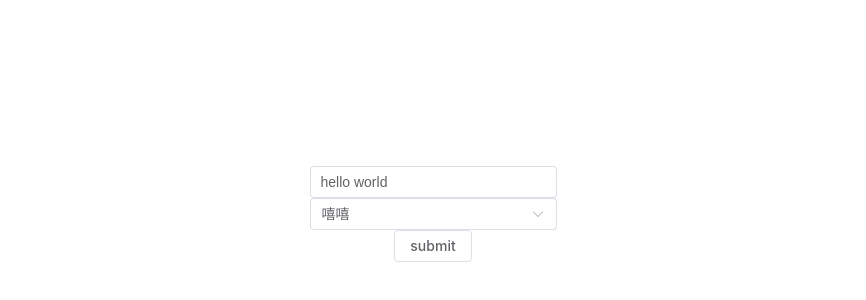
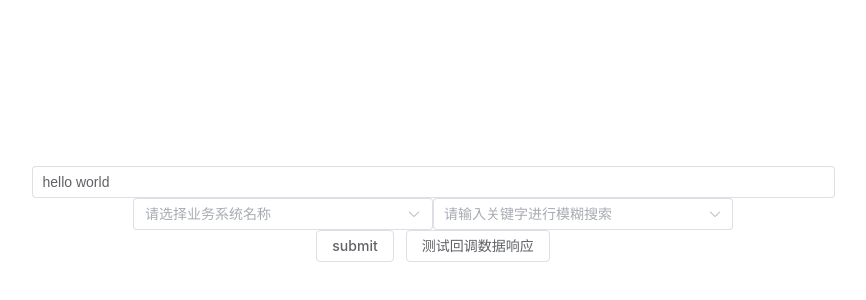
Before and after one commit to whidy/nest-component-study, a Vue app: page / in a window 1280 px wide. Shown: the part 186-486 px from the top of the page, without its empty margins (207-1073 px from the left). Built offline with nearby package versions, Linux system fonts and the light colour scheme.

Commit message:
调整数据结构，优化ElCascader

```diff
--- a/src/App.vue
+++ b/src/App.vue
@@ -1,5 +1,5 @@
 <script setup>
-import { ref, reactive } from "vue";
+import { ref, reactive, toRef } from "vue";
 import HelloWorld from "./components/HelloWorld.vue";
 import nestElInputVue from "./components/nest-elinput.vue";
 import nestElInput from "./components/nest-elinput";
@@ -10,49 +10,167 @@ const syncText = ref("sync");
 const state = reactive({
   filter: {
     title: "hello world",
-    organization_id: 1,
+    organization_id: "",
+    service_version: "",
   },
   option: [
     {
       label: "嘻嘻",
-      value: 1,
+      value: "1",
     },
     {
       label: "谷歌",
-      value: 2,
+      value: "2",
     },
   ],
-  option2: [],
+  callbackOptions: [],
 });
 
-setTimeout(() => {
-  state.option2 = [
+const changeData = (val) => {
+  console.log("changeData", val);
+  state.option = [
     {
-      label: "嘻嘻",
-      value: 1,
+      label: "bbbbbb",
+      value: "1",
     },
     {
-      label: "谷歌",
-      value: 2,
+      label: "xxxxxx",
+      value: "2",
     },
   ];
+};
+
+setTimeout(() => {
+  state.callbackOptions = [
+    {
+      name: "嘻嘻aaa",
+      id: "1",
+      Child: [
+        {
+          name: "icc",
+          id: "1-1",
+          Child: null,
+        },
+      ],
+    },
+    {
+      name: "谷歌",
+      id: "2",
+      Child: null,
+    },
+  ];
+  // state.callbackOptions = [
+  //   {
+  //     value: "guide",
+  //     label: "Guide",
+  //     children: [
+  //       {
+  //         value: "disciplines",
+  //         label: "Disciplines",
+  //         children: [
+  //           {
+  //             value: "consistency",
+  //             label: "Consistency",
+  //           },
+  //           {
+  //             value: "feedback",
+  //             label: "Feedback",
+  //           },
+  //           {
+  //             value: "efficiency",
+  //             label: "Efficiency",
+  //           },
+  //           {
+  //             value: "controllability",
+  //             label: "Controllability",
+  //           },
+  //         ],
+  //       },
+  //       {
+  //         value: "navigation",
+  //         label: "Navigation",
+  //         children: [
+  //           {
+  //             value: "side nav",
+  //             label: "Side Navigation",
+  //           },
+  //           {
+  //             value: "top nav",
+  //             label: "Top Navigation",
+  //           },
+  //         ],
+  //       },
+  //     ],
+  //   },
+  //   {
+  //     value: "resource",
+  //     label: "Resource",
+  //     children: [
+  //       {
+  //         value: "axure",
+  //         label: "Axure Components",
+  //       },
+  //       {
+  //         value: "sketch",
+  //         label: "Sketch Templates",
+  //       },
+  //       {
+  //         value: "docs",
+  //         label: "Design Documentation",
+  //       },
+  //     ],
+  //   },
+  // ];
 }, 1000);
 
 const filterConfig = [
   {
     title: "业务系统名称",
     keyName: "title",
-    placeholder: "请输入名称",
-    type: "el-input",
+    nestComponentName: "el-input",
+    nestComponentAttributes: {
+      placeholder: "请输入名称",
+    },
   },
   {
     title: "业务系统名称",
     keyName: "organization_id",
-    placeholder: "请选择业务系统名称",
-    type: "el-select",
-    width: "300px",
-    filterable: true,
-    options: state.option,
+    nestComponentName: "el-select",
+    nestComponentAttributes: {
+      placeholder: "请选择业务系统名称",
+      width: "300px",
+      filterable: true,
+      options: toRef(state, "option"),
+    },
+  },
+  {
+    title: "所属业务系统",
+    keyName: "service_version",
+    nestComponentName: "el-cascader",
+    nestComponentAttributes: {
+      placeholder: "请输入关键字进行模糊搜索",
+      width: "300px",
+      filterable: true,
+      props: {
+        expandTrigger: "hover",
+        label: "name",
+        value: "id",
+        emitPath: false,
+        children: "Child",
+      },
+      clearable: true,
+      "collapse-tags": true,
+      options: toRef(state, "callbackOptions"),
+      onChange: changeData,
+      slot: { tagName: "span", attributes: {}, children: "" }
+      // slots: [
+      //   {
+      //     slotName: "default",
+      //     slotData: {},
+      //     slotContent: { tagName: "span", attributes: {}, children: "" },
+      //   },
+      // ],
+    },
   },
 ];
 
@@ -62,7 +180,90 @@ const testt = (e) => {
 
 const submit = () => {
   console.log(state.filter);
-}
+};
+
+const testCallback = () => {
+  state.callbackOptions = [
+    // {
+    //   name: "嘻嘻bbb",
+    //   value: "1",
+    //   Child: [
+    //     {
+    //       name: "icc",
+    //       value: "1-1",
+    //       Child: null,
+    //     },
+    //   ],
+    // },
+    // {
+    //   name: "谷歌",
+    //   value: "2",
+    //   Child: null,
+    // },
+    {
+      value: "guide",
+      label: "Guide",
+      children: [
+        {
+          value: "disciplines",
+          label: "Disciplines",
+          children: [
+            {
+              value: "consistency",
+              label: "Consistency",
+            },
+            {
+              value: "feedback",
+              label: "Feedback",
+            },
+            {
+              value: "efficiency",
+              label: "Efficiency",
+            },
+            {
+              value: "controllability",
+              label: "Controllability",
+            },
+          ],
+        },
+        {
+          value: "navigation",
+          label: "Navigation",
+          children: [
+            {
+              value: "side nav",
+              label: "Side Navigation",
+            },
+            {
+              value: "top nav",
+              label: "Top Navigation",
+            },
+          ],
+        },
+      ],
+    },
+    {
+      value: "resource",
+      label: "Resource",
+      children: [
+        {
+          value: "axure",
+          label: "Axure Components",
+        },
+        {
+          value: "sketch",
+          label: "Sketch Templates",
+        },
+        {
+          value: "docs",
+          label: "Design Documentation",
+        },
+      ],
+    },
+  ];
+  console.log(state.callbackOptions.length);
+  console.log(filterConfig[2].nestComponentAttributes.options.length);
+};
 </script>
 
 <template>
@@ -77,6 +278,8 @@ const submit = () => {
   <nest :config="filterConfig" v-model="state.filter"></nest>
   <!-- <HelloWorld msg="Vite + Vue" /> -->
   <el-button @click="submit">submit</el-button>
+
+  <el-button @click="testCallback">测试回调数据响应</el-button>
 </template>
 
 <style scoped>
--- a/src/components/nest.js
+++ b/src/components/nest.js
@@ -1,65 +1,38 @@
-import { h, computed } from "vue";
-import { ElInput, ElOption, ElSelect } from "element-plus";
+import { h, toRaw } from "vue";
+import { ElInput, ElOption, ElSelect, ElCascader } from "element-plus";
 
 export default {
+  name: "filter-group",
   props: ["config", "modelValue"],
-  // emit: ["update:modelValue"],
   setup(props) {
-    // const newFilter = computed(() => props.modelValue);
     return () =>
       h(
         "div",
         { class: "test" },
-        // [
-        //   h(ElInput, {
-        //     modelValue: newFilter.value[props.config[0].keyName],
-        //     "onUpdate:modelValue": (value) => {
-        //       newFilter.value[props.config[0].keyName] = value;
-        //     },
-        //   }),
-        //   h(
-        //     ElSelect,
-        //     {
-        //       modelValue: newFilter.value[props.config[1].keyName],
-        //       "onUpdate:modelValue": (value) => {
-        //         newFilter.value[props.config[1].keyName] = value;
-        //       },
-        //     },
-        //     () => [
-        //       h(ElOption, {
-        //         label: props.config[1].options[0].label,
-        //         value: props.config[1].options[0].value,
-        //         key: props.config[1].options[0].value,
-        //       }),
-        //       h(ElOption, {
-        //         label: props.config[1].options[1].label,
-        //         value: props.config[1].options[1].value,
-        //         key: props.config[1].options[0].value,
-        //       }),
-        //     ]
-        //   ),
-        // ],
-
-        // test
         props.config.map((configItem) => {
-          if (configItem.type === "el-input") {
+          const { nestComponentAttributes = {} } = configItem;
+          if (configItem.nestComponentName === "el-input") {
             return h(ElInput, {
               modelValue: props.modelValue[configItem.keyName],
               "onUpdate:modelValue": (value) => {
                 props.modelValue[configItem.keyName] = value;
               },
             });
-          } else if (configItem.type === "el-select") {
+          } else if (configItem.nestComponentName === "el-select") {
             return h(
               ElSelect,
               {
                 modelValue: props.modelValue[configItem.keyName],
+                placeholder: nestComponentAttributes.placeholder,
+                filterable: nestComponentAttributes.filterable,
+                style: `width: ${nestComponentAttributes.width};`,
                 "onUpdate:modelValue": (value) => {
+                  console.log("el-select update", value);
                   props.modelValue[configItem.keyName] = value;
                 },
               },
               () =>
-                configItem.options.map((optionsItem) => {
+                nestComponentAttributes.options.value.map((optionsItem) => {
                   return h(ElOption, {
                     label: optionsItem.label,
                     value: optionsItem.value,
@@ -67,6 +40,55 @@ export default {
                   });
                 })
             );
+          } else if (configItem.nestComponentName === "el-cascader") {
+            return h(
+              ElCascader,
+              {
+                modelValue: props.modelValue[configItem.keyName],
+                options: nestComponentAttributes.options.value,
+                filterable: nestComponentAttributes.filterable,
+                placeholder: nestComponentAttributes["placeholder"],
+                clearable: nestComponentAttributes["clearable"],
+                props: nestComponentAttributes["props"],
+                "collapse-tags": nestComponentAttributes["collapse-tags"],
+                style: `width: ${nestComponentAttributes.width};`,
+                "onUpdate:modelValue": (value) => {
+                  console.log("el-cascader update", value);
+                  props.modelValue[configItem.keyName] = value || "";
+                },
+                onChange: (
+                  () => (value) =>
+                    nestComponentAttributes.onChange(value)
+                )(),
+              },
+              nestComponentAttributes.slot
+                ? {
+                    default: ({ data }) => {
+                      return h(
+                        nestComponentAttributes.slot.tagName,
+                        null,
+                        data.name
+                      );
+                    },
+                  }
+                : null
+
+              // todo 如果有多个child则需要考虑更复杂的场景。
+              // nestComponentAttributes.slots
+              //   ? () => {
+              //       return nestComponentAttributes.slots.map((slot) => {
+              //         console.log("do slot");
+              //         return h(
+              //           slot.slotContent.tagName,
+              //           // slots[slot.slotName]({
+              //           //   data: { a: 1 },
+              //           // })
+              //           { default: () => "default slot" }
+              //         );
+              //       });
+              //     }
+              //   : null
+            );
           }
         })
       );
--- a/vite.config.js
+++ b/vite.config.js
@@ -1,7 +1,10 @@
-import { defineConfig } from 'vite'
-import vue from '@vitejs/plugin-vue'
+import { defineConfig } from "vite";
+import vue from "@vitejs/plugin-vue";
 
 // https://vitejs.dev/config/
 export default defineConfig({
   plugins: [vue()],
-})
+  server: {
+    port: 5121,
+  },
+});
```
